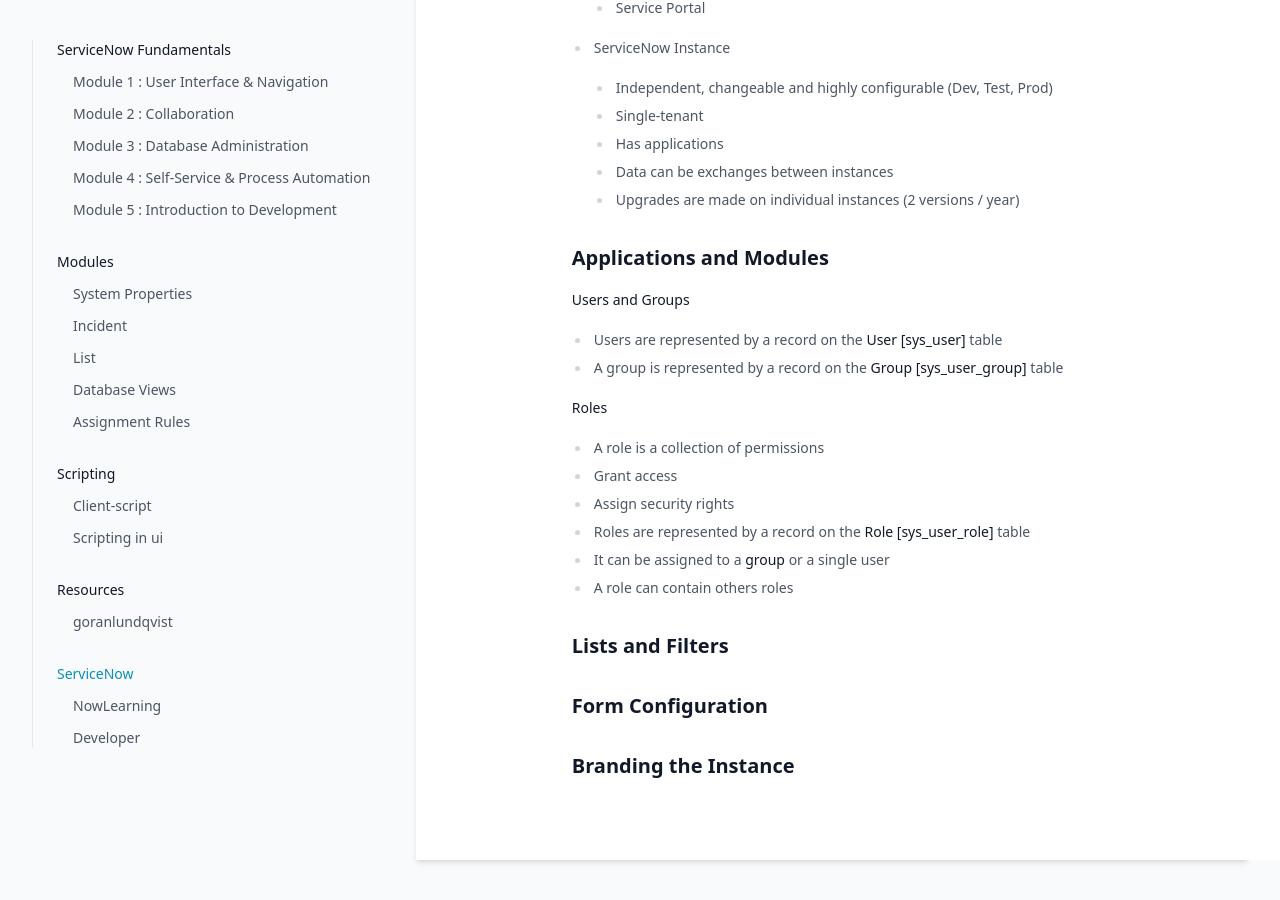
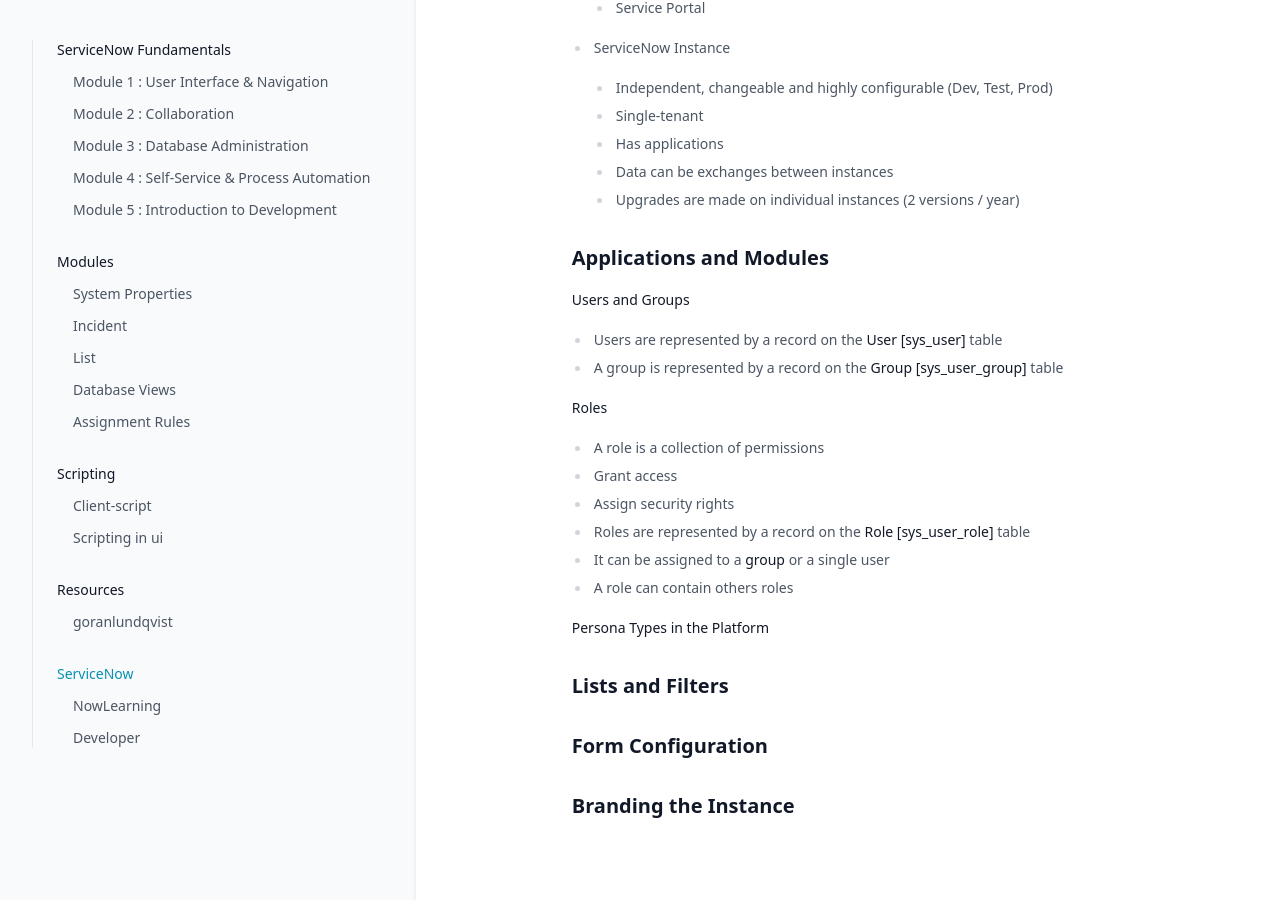
Before and after one commit to greglejeune/ebook, a Jekyll site: the page built from _servicenow/2021-11-01-snf-module1.md, in a window 1280 px wide and 900 px high, scrolled down 675 px. Built offline with Jekyll 4.4.1, drawn with Linux system fonts in a browser that asks for light colours.

Commit message:
Update 2021-11-01-snf-module1.md

```diff
--- a/_servicenow/2021-11-01-snf-module1.md
+++ b/_servicenow/2021-11-01-snf-module1.md
@@ -62,6 +62,8 @@ category: snf
   <li>A role can contain others roles</li>
 </ul>
 
+<p style="text-align: justify;"><strong>Persona Types in the Platform</strong></p>
+
 <p style="text-align: justify;">
 
 </p>
```
